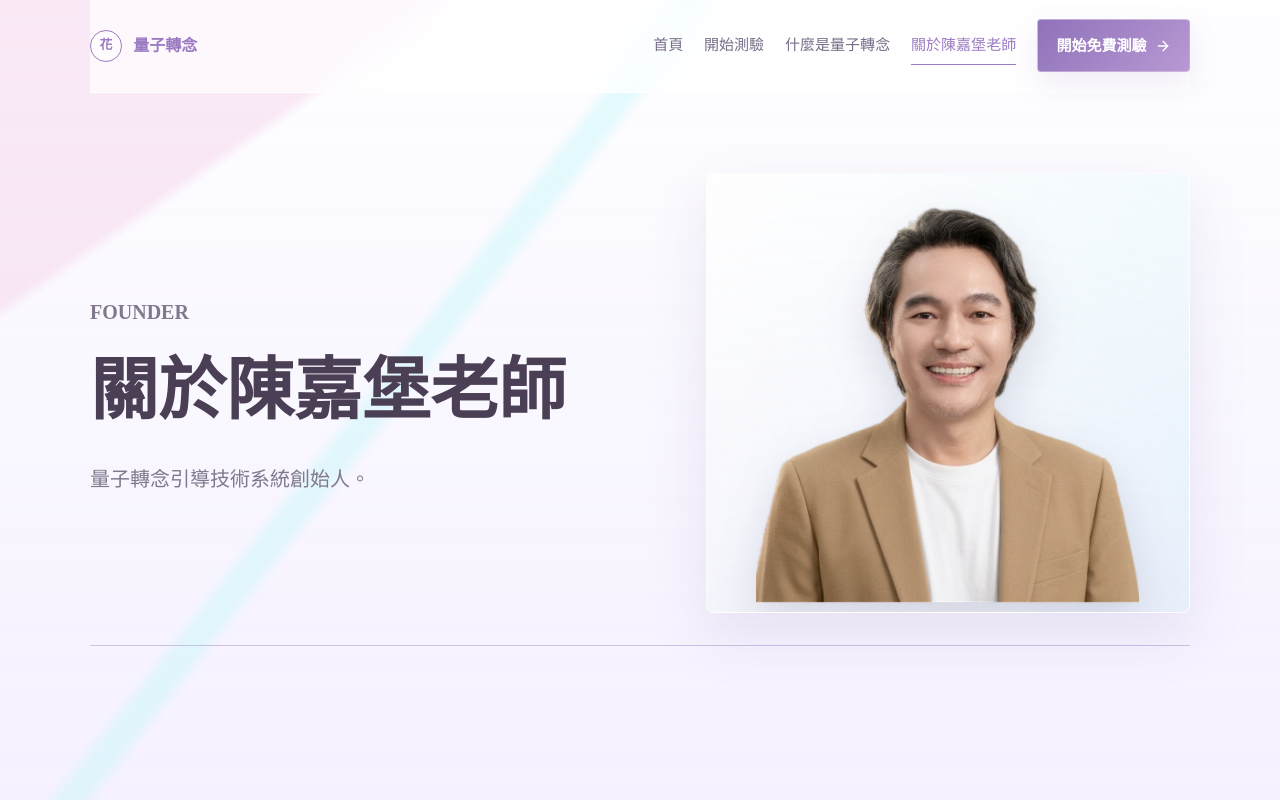
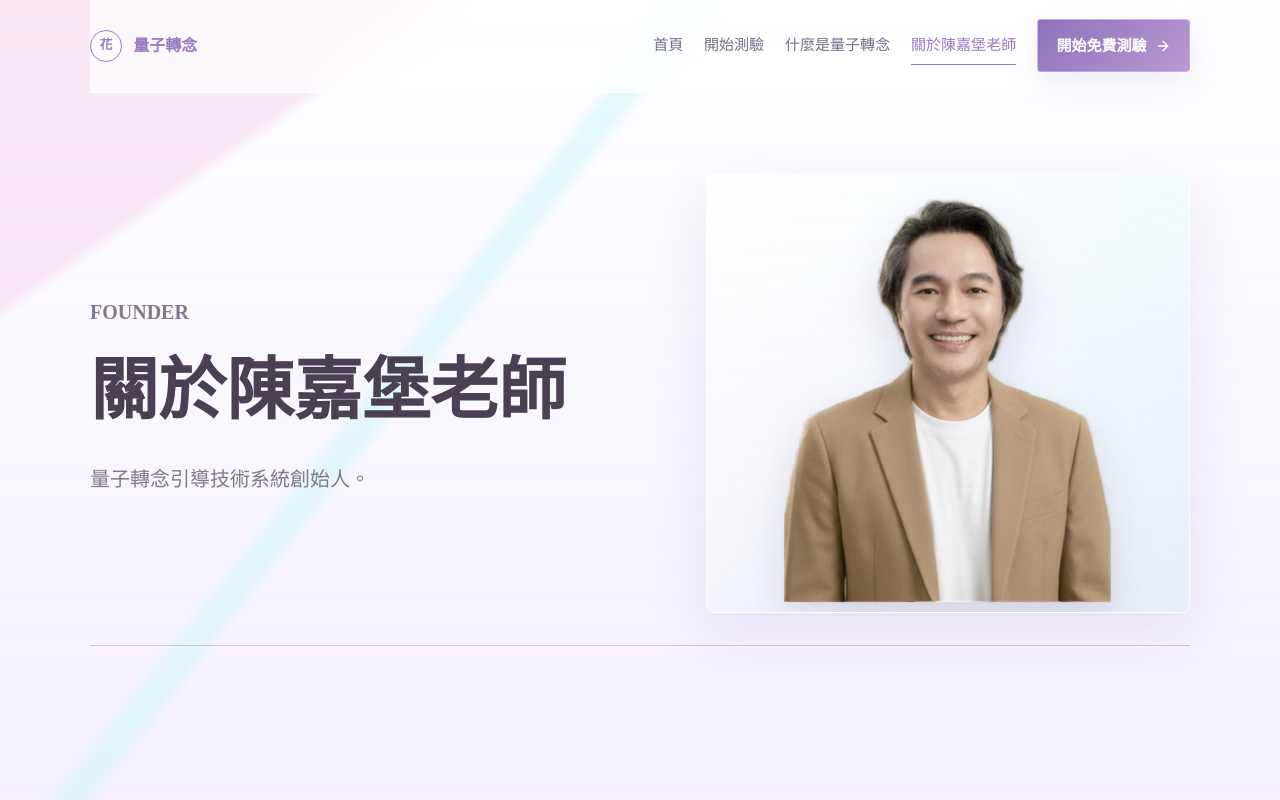
Before and after one commit to chenchiapao-wq/relationship-imprint-quiz, a React (Vite) app: page /#/about in a window 1280 px wide. Shown: the top 800 px of the page. Built offline with nearby package versions, Linux system fonts and the light colour scheme.

Commit message:
Update about teacher photo

```diff
--- a/src/pages/AboutPage.tsx
+++ b/src/pages/AboutPage.tsx
@@ -54,7 +54,7 @@ export function AboutPage() {
             <p>量子轉念引導技術系統創始人。</p>
           </div>
           <div className="portrait-card portrait-card-hero">
-            <img src="/images/people/chen-chia-pao-tan-blazer-cutout.png" alt="陳嘉堡老師" />
+            <img src="/images/people/chen-chia-pao-about-tan-cropped-cutout.png" alt="陳嘉堡老師" />
           </div>
         </div>
       </section>
```
Also changed, not shown: public/images/people/chen-chia-pao-about-tan-cropped-cutout.png (added).
